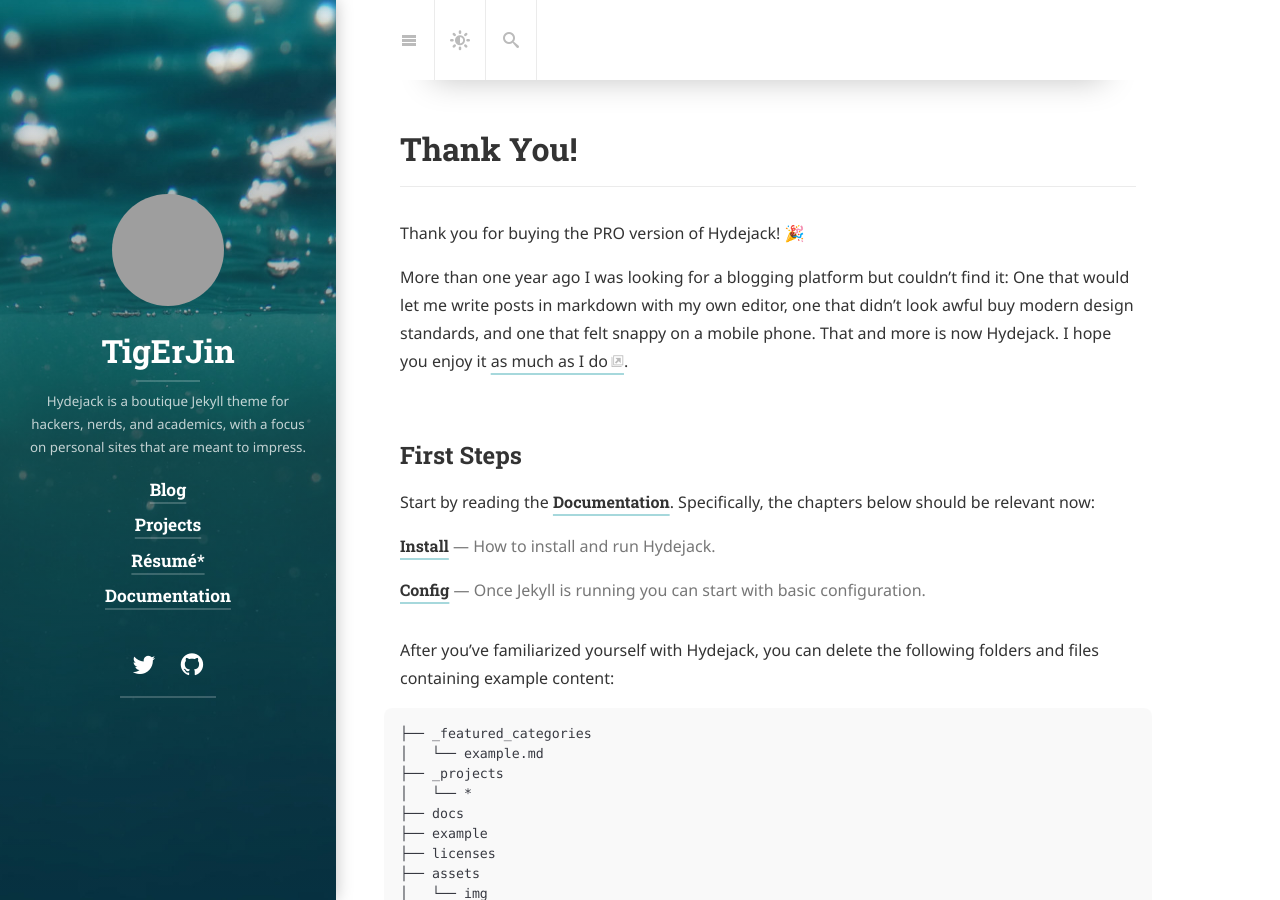
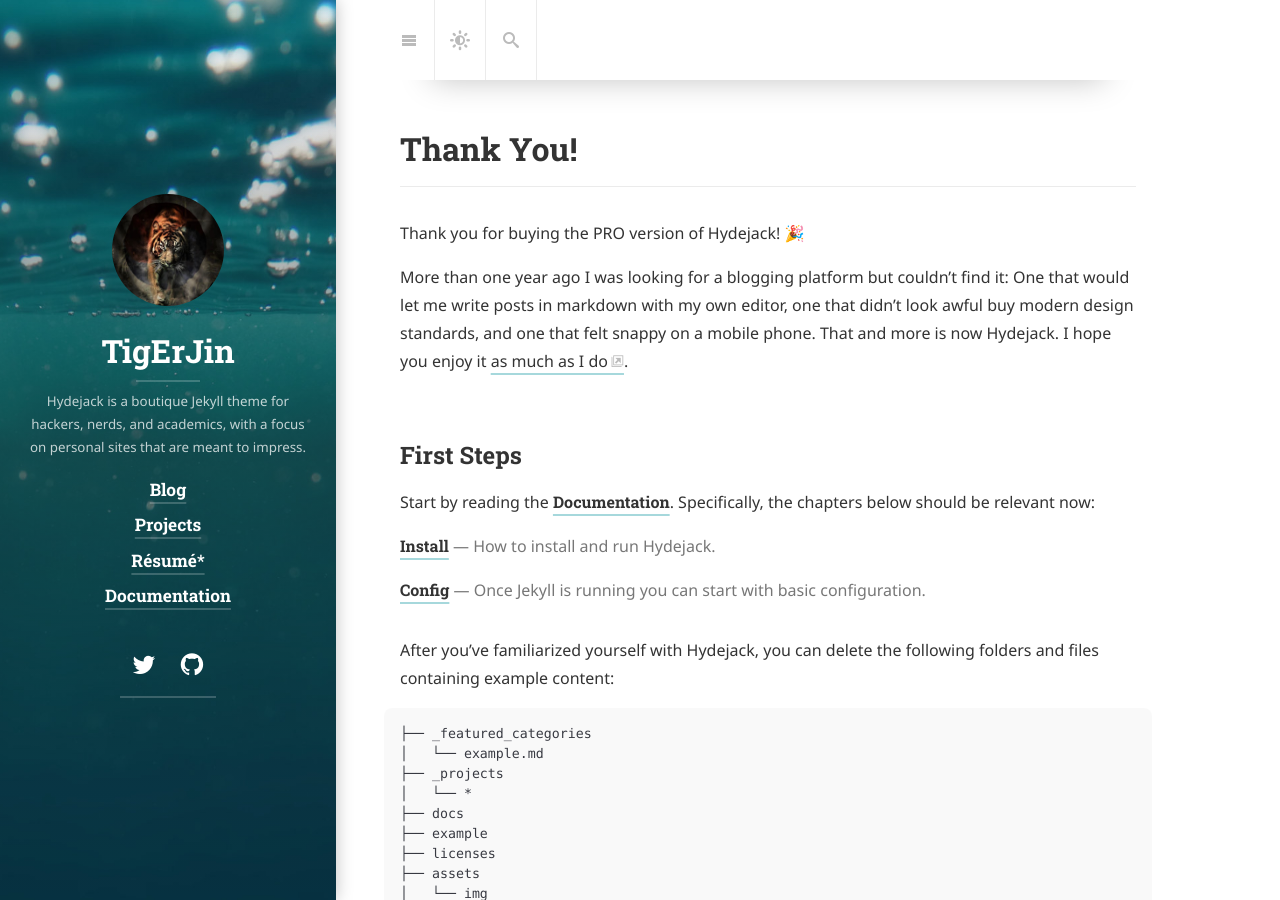
Before and after one commit to TigErJin/tigerjin.github.io, a Jekyll site: the page built from index.md, in a window 1280 px wide and 900 px high. Built offline with Jekyll 4.4.1, drawn with Linux system fonts in a browser that asks for light colours; cached includes are drawn as plain includes; nearby versions of some CDN libraries; some web fonts are replaced; library files that are not in the unit come from our copies; grey boxes are pictures that could not be loaded.

Commit message:
change log image

```diff
--- a/_config.yml
+++ b/_config.yml
@@ -37,7 +37,7 @@
 # A (square) logo for your site.
 # If provided, it will be shown at the top of the sidebar.
 # It also used by the `jekyll-seo-tag` plugin.
-logo:                  /assets/img/tj_logo.png
+logo:                  /assets/img/tj_logo.jpg
 
 # This should be the same author as first entry in `_data/authors.yml`.
 author:
```
